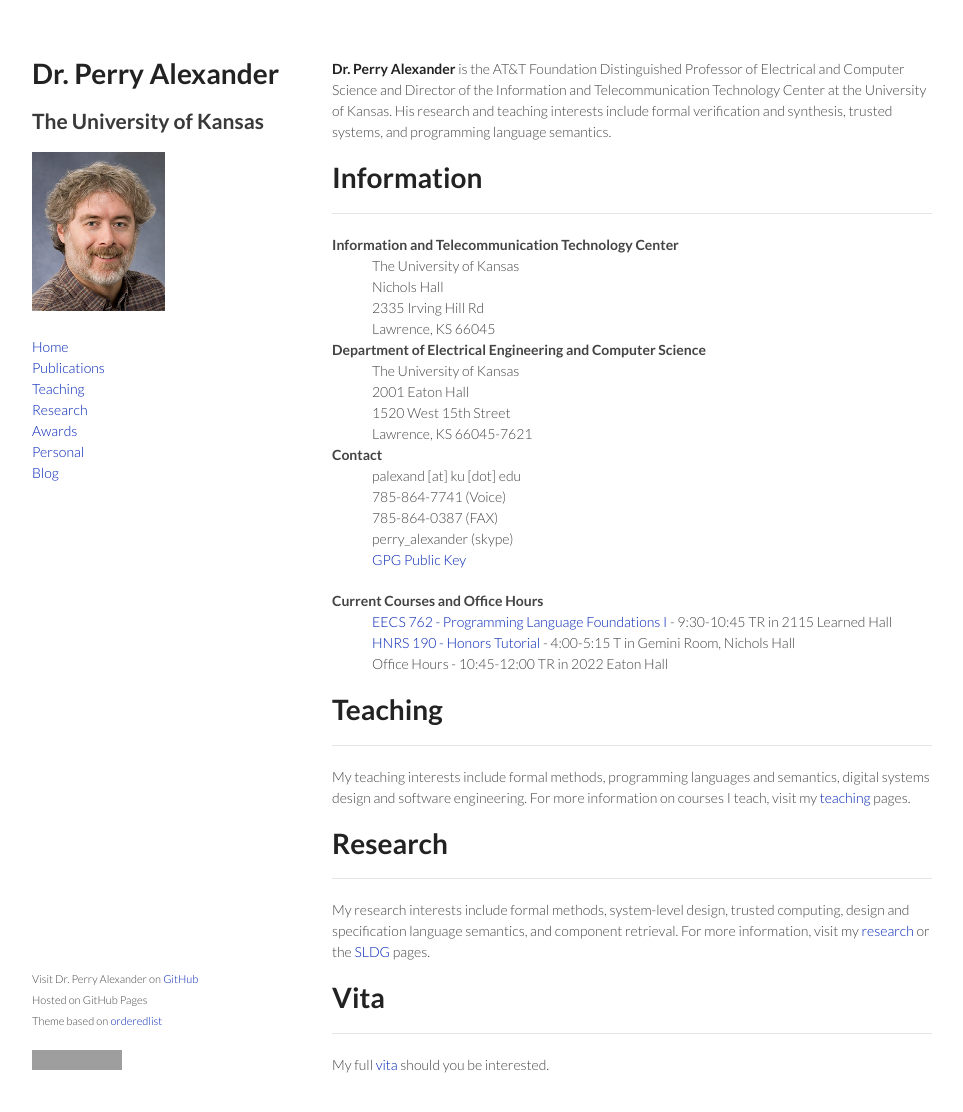
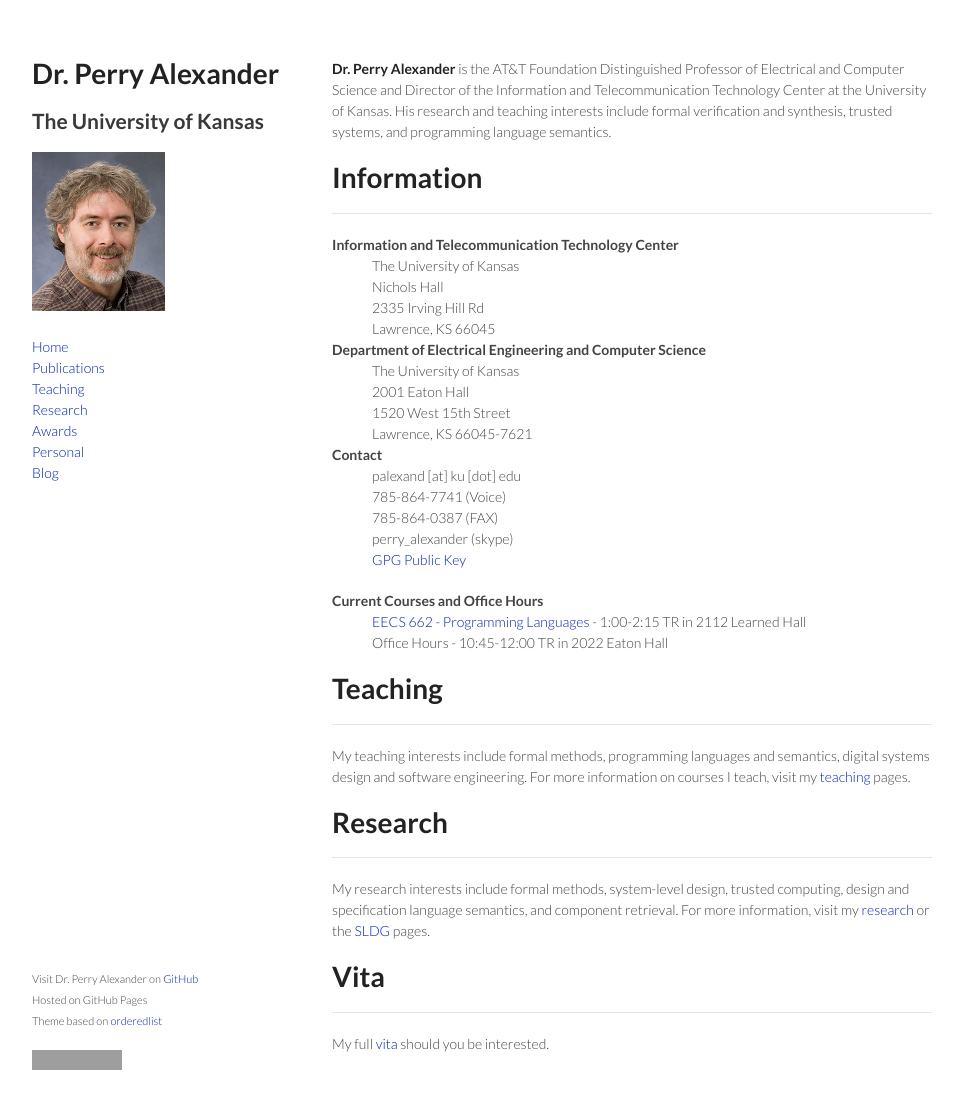
Before and after one commit to palexand/palexand.github.io, a Jekyll site: the page built from index.md, in a window 1280 px wide and 1145 px high. Shown: the top 1112 px of the window, without its empty margins (158-1121 px from the left). Built offline with Jekyll 4.4.1, drawn with Linux system fonts in a browser that asks for light colours; grey boxes are pictures that could not be loaded.

Commit message:
updating for 662 sp17

```diff
--- a/_data/teaching.yml
+++ b/_data/teaching.yml
@@ -9,13 +9,13 @@
   github: palexand
   repo: eecs662
   description: This course is an undergraduate introduction to programming language concepts. It is taught by implementing a collection of interpreters that implement language features. Specific topics include structuring an interpreter, abstract syntax, early and late binding, laziness and strictness, function definition and application, static an dynamic scoping, and techniques for implementing these features.
+  when: 1:00-2:15 TR
+  where: 2112 Learned Hall
 
 - name: EECS 762 - Programming Language Foundations I
   github: palexand
   repo: eecs762
   description: Programming Language Fundamentals is an introduction to the semantics of programming languages. The course will present modern approaches for defining dynamic and static semantics as well as verifying definitions and implementing interpreters. We will start with dynamic semantics defining languages using operational, denotational, and axiomatic semantics. We will then overview domain theory and being looking at static semantics and types. The course concentrates on pragmatic issues and requires both specification and verification of semantics and implementation of interpreters.
-  when: 9:30-10:45 TR
-  where: 2115 Learned Hall
 
 - name: EECS 755 - Software Requirements Modeling
   github: palexand
@@ -36,5 +36,3 @@
   github: palexand
   repo: hnrs190
   description: The Freshman Honors Tutorial is a one hour class introducing freshman honors program students to research and KU.  My section looks at the early days of computing focusing on how computing came to be and why.  We look at work by the major early computing scholars and put their work in the context of World War II.  We also look a that the limitations of computing and what we know about what can and cannot be computed mechanically
-  when: 4:00-5:15 T
-  where: Gemini Room, Nichols Hall
```
